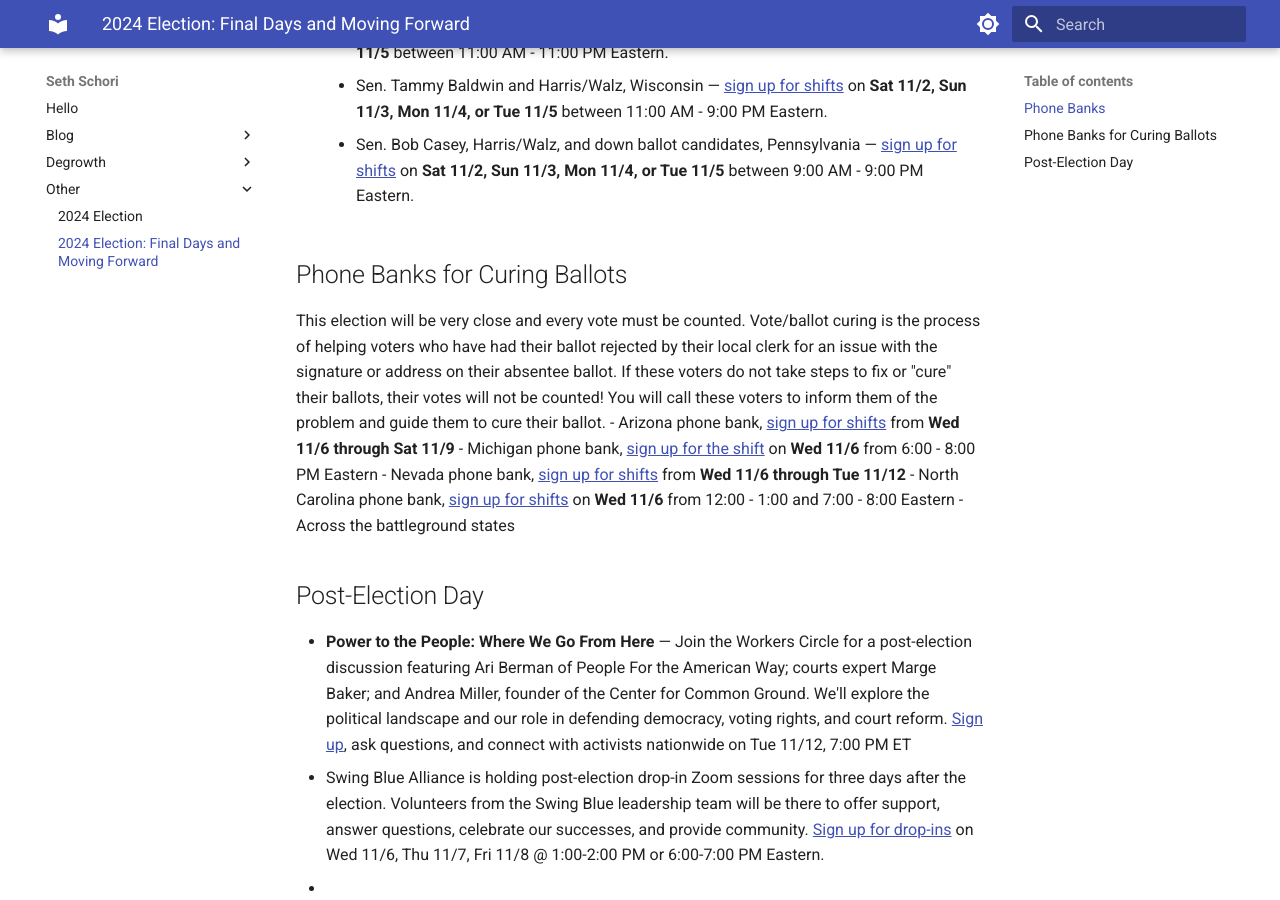
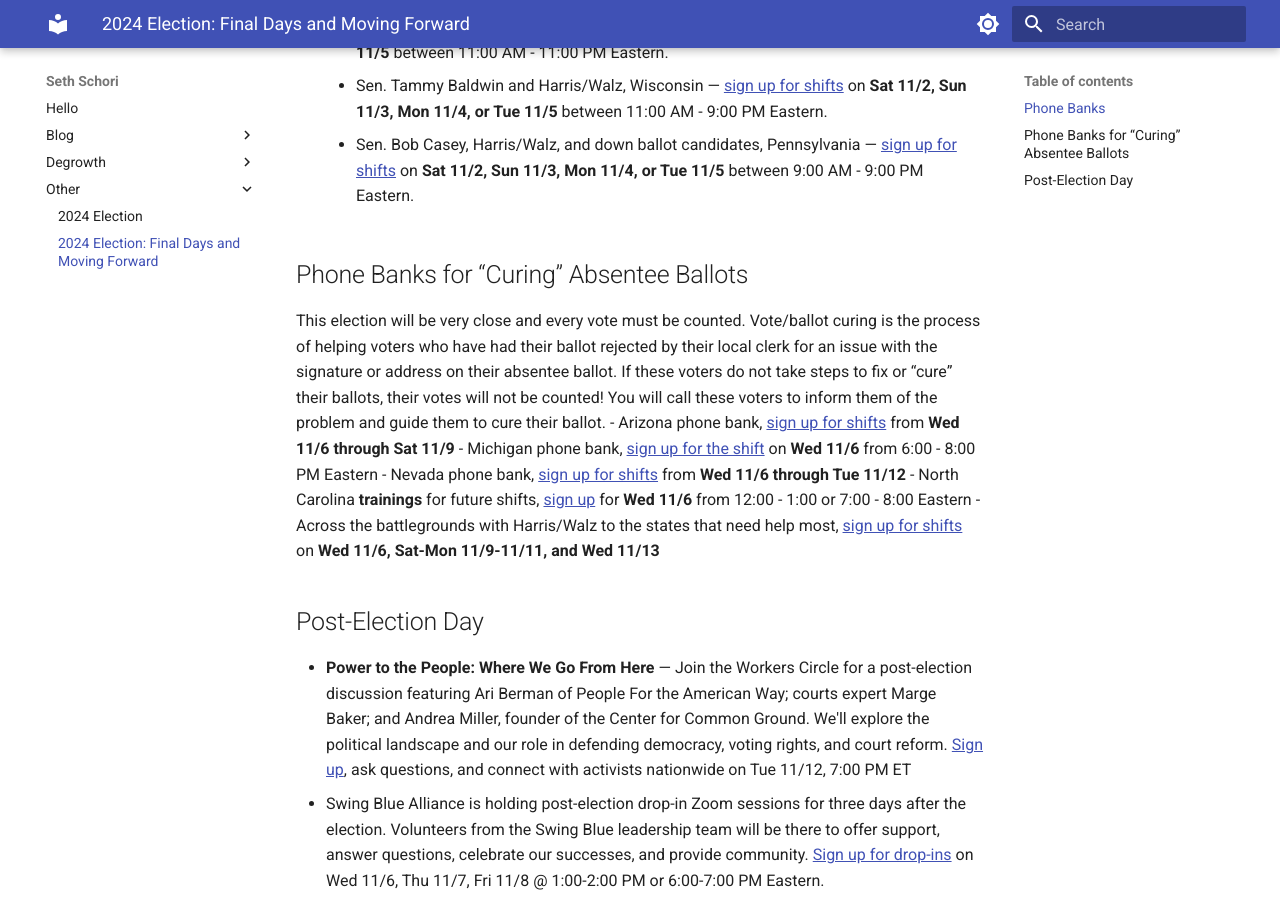
Before and after one commit to sethschori/sethschori.github.io, an MkDocs documentation site: the page built from docs/other/2024-election-ending.md, in a window 1280 px wide and 900 px high, scrolled down 655 px. Built offline with MkDocs 1.6.1 and Material for MkDocs 9.7.7, drawn with Linux system fonts in a browser that asks for light colours.

Commit message:
vault backup: 2024-11-02 09:50:16

```diff
--- a/docs/other/2024-election-ending.md
+++ b/docs/other/2024-election-ending.md
@@ -9,13 +9,13 @@
 	- Sen. Jon Tester, Montana — [sign up for shifts](https://www.mobilize.us/bigskyvictory/event/703769/) on **Sat 11/2, Sun 11/3, Mon 11/4, or Tue 11/5** between 11:00 AM - 11:00 PM Eastern.
 	- Sen. Tammy Baldwin and Harris/Walz, Wisconsin — [sign up for shifts](https://www.mobilize.us/wisdems/event/701123/) on **Sat 11/2, Sun 11/3, Mon 11/4, or Tue 11/5** between 11:00 AM - 9:00 PM Eastern.
 	- Sen. Bob Casey, Harris/Walz, and down ballot candidates, Pennsylvania — [sign up for shifts](https://www.mobilize.us/2024pavictory/event/723274/) on **Sat 11/2, Sun 11/3, Mon 11/4, or Tue 11/5** between 9:00 AM - 9:00 PM Eastern.
-## Phone Banks for Curing Ballots
-This election will be very close and every vote must be counted. Vote/ballot curing is the process of helping voters who have had their ballot rejected by their local clerk for an issue with the signature or address on their absentee ballot. If these voters do not take steps to fix or "cure" their ballots, their votes will not be counted! You will call these voters to inform them of the problem and guide them to cure their ballot.
+## Phone Banks for “Curing” Absentee Ballots
+This election will be very close and every vote must be counted. Vote/ballot curing is the process of helping voters who have had their ballot rejected by their local clerk for an issue with the signature or address on their absentee ballot. If these voters do not take steps to fix or “cure” their ballots, their votes will not be counted! You will call these voters to inform them of the problem and guide them to cure their ballot.
 - Arizona phone bank, [sign up for shifts](https://www.mobilize.us/azdems/event/717867/) from **Wed 11/6 through Sat 11/9**
 - Michigan phone bank, [sign up for the shift](https://www.mobilize.us/2024mivictory/event/724863/) on **Wed 11/6** from 6:00 - 8:00 PM Eastern
 - Nevada phone bank, [sign up for shifts](https://www.mobilize.us/2024nvvictory/event/724469/) from **Wed 11/6 through Tue 11/12**
-- North Carolina phone bank, [sign up for shifts](https://www.mobilize.us/ncvictory2024/event/709165/) on **Wed 11/6** from 12:00 - 1:00 and 7:00 - 8:00 Eastern
-- Across the battleground states
+- North Carolina **trainings** for future shifts, [sign up](https://www.mobilize.us/ncvictory2024/event/709165/) for **Wed 11/6** from 12:00 - 1:00 or 7:00 - 8:00 Eastern
+- Across the battlegrounds with Harris/Walz to the states that need help most, [sign up for shifts](https://events.democrats.org/event/684133/) on **Wed 11/6, Sat-Mon 11/9-11/11, and Wed 11/13**
 ## Post-Election Day
 - **Power to the People: Where We Go From Here** — Join the Workers Circle for a post-election discussion featuring Ari Berman of People For the American Way; courts expert Marge Baker; and Andrea Miller, founder of the Center for Common Ground. We'll explore the political landscape and our role in defending democracy, voting rights, and court reform. [Sign up](https://us02web.zoom.us/meeting/register/tZMpdu6pqDwtH9XIzrp7nk2s51HqZesarWsd#/registration), ask questions, and connect with activists nationwide on Tue 11/12, 7:00 PM ET
 - Swing Blue Alliance is holding post-election drop-in Zoom sessions for three days after the election. Volunteers from the Swing Blue leadership team will be there to offer support, answer questions, celebrate our successes, and provide community. [Sign up for drop-ins](https://www.mobilize.us/swingbluealliance/event/740136/) on Wed 11/6, Thu 11/7, Fri 11/8 @ 1:00-2:00 PM or 6:00-7:00 PM Eastern.
```
